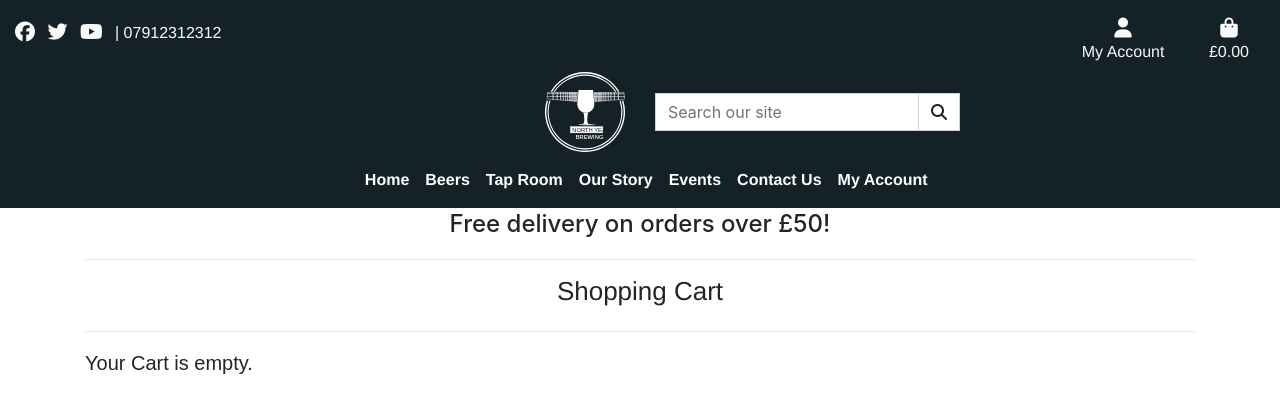
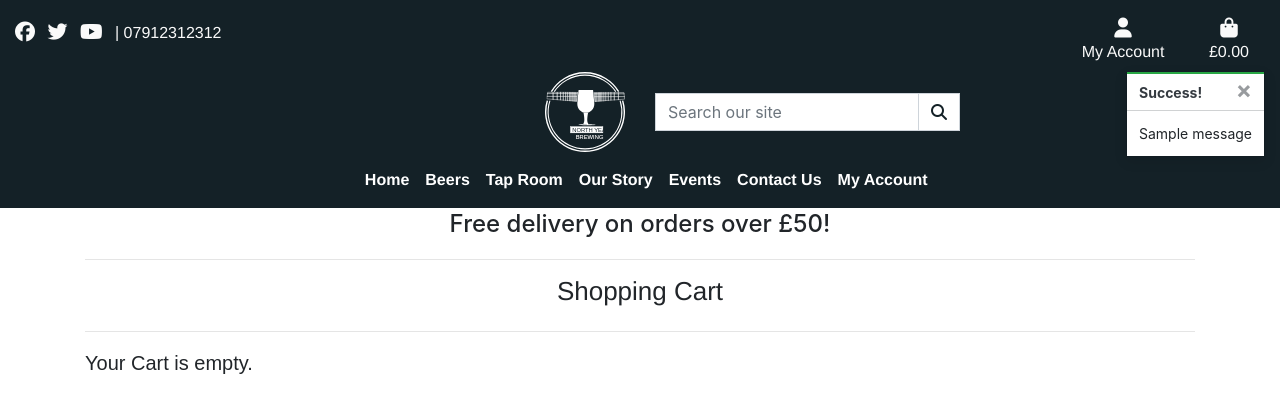
Before and after one commit to DeanDodds/milestoneproject4, a Django app: page /cart/ in a window 1280 px wide. Shown: the top 420 px of the page. Run offline with Django 3.2, Linux system fonts and the light colour scheme; tables that the repository leaves empty hold one stand-in row (values such as "Sample post"); one stand-in notice (Sample message) is shown; parts of the project's set-up code (start-up, migrations or seed data) failed here and were passed over; some libraries are stand-ins or nearby versions.

Commit message:
feat added boatstrap toasts

```diff
--- a/cart/views.py
+++ b/cart/views.py
@@ -1,4 +1,6 @@
 from django.shortcuts import render, redirect, reverse, HttpResponse
+from django.contrib import messages
+from products.models import Product
 
 # Create your views here.
 
@@ -12,14 +14,18 @@ def view_cart(request):
 def add_to_cart(request, item_id):
     """ Add a quantity of the specified product to the shopping cart """
 
+    product = Product.objects.get(pk=item_id)
     quantity = int(request.POST.get('quantity'))
     redirect_url = request.POST.get('redirect_url')
     cart = request.session.get('cart', {})
 
     if item_id in list(cart.keys()):
         cart[item_id] += quantity
+        messages.success(request, f'Added {product.product_name} to your bag')
     else:
+        print('toast')
         cart[item_id] = quantity
+        messages.success(request, f'Added {product.product_name} to your bag')
 
     request.session['cart'] = cart
     return redirect(redirect_url)
--- a/home/views.py
+++ b/home/views.py
@@ -2,13 +2,13 @@ from django.shortcuts import render
 from products.models import Product
 
 
-def index(request):
+def home(request):
     """ A view to return the index page """
 
     return render(request, 'home/index.html')
 
 
-def story(request):
+def our_story(request):
     """ A view to return the our story page """
 
     return render(request, 'home/our_story.html')
@@ -21,7 +21,7 @@ def taproom(request):
     context = {
         'products': products,
     }
-    return render(request, 'home/taproom.html', context)
+    return render(request, 'home/ts_and_cs/.html', context)
 
 
 def privacy(request):
--- a/newsletter/views.py
+++ b/newsletter/views.py
@@ -14,6 +14,7 @@ def newsletter(request):
         # if user already has already subscripbed
         if NewletterSubscribers.objects.filter(email=email).exists():
             messages.error(request, 'Already subscribed')
+            return redirect('/')
         # if new email
         else:
             # saves form to database
--- a/north_yeast_brewing/settings.py
+++ b/north_yeast_brewing/settings.py
@@ -101,6 +101,9 @@ TEMPLATES = [
         },
     },
 ]
+
+MESSAGE_STORAGE = 'django.contrib.messages.storage.session.SessionStorage'
+
 
 AUTHENTICATION_BACKENDS = [
     # Needed to login by username in Django admin, regardless of `allauth`
--- a/static/css/base.css
+++ b/static/css/base.css
@@ -437,6 +437,23 @@ nav .navbar-nav li a:hover {
     color: #17a2b8;
 }
 
+/* ------------------------------- bootstrap toasts */
+
+.message-container {
+    position: fixed;
+    top: 72px;
+    right: 15px;
+    z-index: 99999999999;
+}
+
+.custom-toast {
+    overflow: visible;
+}
+
+.toast-capper {
+    height: 2px;
+}
+
 /* contact page */
 .contact-forms {
     border: 2px solid #142127;
--- a/templates/base.html
+++ b/templates/base.html
@@ -167,7 +167,21 @@
     <!-- ./header -->
 
     {% if messages %}
-    <div class="message-container"></div>
+    <div class="message-container">
+        {% for message in messages %}
+        {% with message.level as level %}
+        {% if level == 40 %}
+        {% include 'includes/toasts/toast_error.html' %}
+        {% elif level == 30 %}
+        {% include 'includes/toasts/toast_warning.html' %}
+        {% elif level == 25 %}
+        {% include 'includes/toasts/toast_success.html' %}
+        {% else %}
+        {% include 'includes/toasts/toast_info.html' %}
+        {% endif %}
+        {% endwith %}
+        {% endfor %}
+    </div>
     {% endif %}
 
     {% block page_header %}
@@ -267,6 +281,9 @@
     </footer>
     <!-- ./footer -->
     {% block postloadjs %}
+    <script type="text/javascript">
+        $('.toast').toast('show');
+    </script>
     {% endblock %}
 
 
--- /dev/null
+++ b/templates/includes/toasts/toast_success.html
@@ -0,0 +1,13 @@
+<div class="toast custom-toast rounded-0 border-top-0" data-autohide="false">
+    <div class="arrow-up arrow-success"></div>
+    <div class="w-100 toast-capper bg-success"></div>
+    <div class="toast-header bg-white text-dark">
+        <strong class="mr-auto">Success!</strong>
+        <button type="button" class="ml-2 mb-1 close text-dark" data-dismiss="toast" aria-label="Close">
+            <span aria-hidden="true">&times;</span>
+        </button>
+    </div>
+    <div class="toast-body bg-white">
+        {{ message }}
+    </div>
+</div>
```
Also changed, not shown: templates/includes/toasts/toast_error.html (added, +13 -0 lines), templates/includes/toasts/toast_info.html (added, +13 -0 lines), templates/includes/toasts/toast_warning.html (added, +13 -0 lines).
